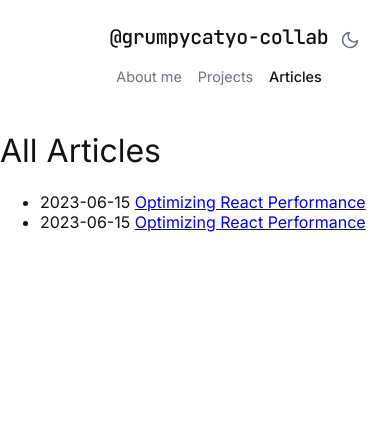
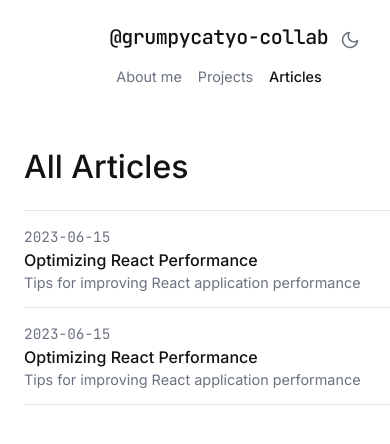
Before and after one commit to grumpycatyo-collab/max-plamadeala.com, an Astro site: page /articles in a window 390 px wide. Shown: the top 444 px of the page. Built offline with nearby package versions, Linux system fonts and the light colour scheme; Astro itself is replaced by a stand-in of ours.

Commit message:
Update styling

```diff
--- a/src/pages/articles.astro
+++ b/src/pages/articles.astro
@@ -11,15 +11,112 @@ const sortedArticles = allArticles.sort(
 
 <Layout title="All Articles">
 	<Header />
-  <body>
+  <main class="container">
+    <div class="articles-section">
       <h1>All Articles</h1>
-    <ul>
+      {sortedArticles.length > 0 ? (
+        <ul class="articles-list">
           {sortedArticles.map(article => (
             <li>
-          <span>{article.data.publishDate.toISOString().split('T')[0]}</span>
-          <a href={`/articles/${article.data.slug}`}>{article.data.title}</a>
+              <time datetime={article.data.publishDate.toISOString()}>
+                {article.data.publishDate.toISOString().split('T')[0]}
+              </time>
+              <a href={`/articles/${article.data.slug}`}>
+                {article.data.title}
+                {article.data.description && (
+                  <span class="description">{article.data.description}</span>
+                )}
+              </a>
             </li>
           ))}
         </ul>
-  </body>
+      ) : (
+        <p class="no-articles">No articles published yet. Check back soon!</p>
+      )}
+    </div>
+  </main>
 </Layout>
+
+<style>
+  .articles-section {
+    padding: 2rem 0;
+  }
+
+  h1 {
+    font-size: 2.5rem;
+    margin-bottom: 2rem;
+    font-weight: 500;
+    color: var(--text-color);
+  }
+
+  .articles-list {
+    list-style: none;
+    padding: 0;
+    margin: 0;
+  }
+
+  .articles-list li {
+    display: flex;
+    align-items: baseline;
+    padding: 1rem 0;
+    border-bottom: 1px solid var(--border-color);
+  }
+
+  .articles-list li:first-child {
+    border-top: 1px solid var(--border-color);
+  }
+
+  time {
+    font-family: 'JetBrains Mono', monospace;
+    font-size: 0.9rem;
+    color: var(--muted-color);
+    min-width: 110px;
+    margin-right: 1.5rem;
+  }
+
+  .articles-list a {
+    color: var(--text-color);
+    text-decoration: none;
+    font-weight: 500;
+    transition: color 0.2s;
+    display: flex;
+    flex-direction: column;
+    gap: 0.25rem;
+  }
+
+  .articles-list a:hover {
+    color: var(--accent-color);
+  }
+
+  .description {
+    font-size: 0.9rem;
+    color: var(--muted-color);
+    font-weight: normal;
+  }
+
+  .no-articles {
+    color: var(--muted-color);
+    font-size: 1.1rem;
+  }
+
+  @media (max-width: 600px) {
+    .articles-section {
+      padding: 1rem 0;
+    }
+
+    h1 {
+      font-size: 2rem;
+      margin-bottom: 1.5rem;
+    }
+
+    .articles-list li {
+      flex-direction: column;
+      gap: 0.25rem;
+    }
+
+    time {
+      min-width: unset;
+      margin-right: 0;
+    }
+  }
+</style>
--- a/src/pages/articles/[slug].astro
+++ b/src/pages/articles/[slug].astro
@@ -23,14 +23,119 @@ const { Content } = await render(entry);
 ---
 
 <Layout title={entry.data.title}>
-<Header />
-  <body>
-    <article>
+  <Header />
+  <main class="container">
+    <article class="article-content">
       <h1>{entry.data.title}</h1>
       <time datetime={entry.data.publishDate.toISOString()}>
         {entry.data.publishDate.toISOString().split('T')[0]}
       </time>
       <Content />
     </article>
-  </body>
-  </Layout>
+  </main>
+</Layout>
+
+<style>
+  .article-content {
+    padding: 2rem 0;
+    max-width: 100%;
+  }
+
+  h1 {
+    font-size: 2.5rem;
+    margin-bottom: 0.5rem;
+    font-weight: 500;
+    color: var(--text-color);
+  }
+
+  time {
+    display: block;
+    font-family: 'JetBrains Mono', monospace;
+    font-size: 0.9rem;
+    color: var(--muted-color);
+    margin-bottom: 2rem;
+  }
+
+  :global(.article-content h2) {
+    font-size: 1.75rem;
+    margin: 2rem 0 1rem;
+    font-weight: 500;
+    color: var(--text-color);
+  }
+
+  :global(.article-content h3) {
+    font-size: 1.5rem;
+    margin: 1.5rem 0 1rem;
+    font-weight: 500;
+    color: var(--text-color);
+  }
+
+  :global(.article-content p) {
+    margin: 1rem 0;
+    line-height: 1.6;
+    color: var(--text-color);
+  }
+
+  :global(.article-content a) {
+    color: var(--accent-color);
+    text-decoration: none;
+  }
+
+  :global(.article-content a:hover) {
+    text-decoration: underline;
+  }
+
+  :global(.article-content code) {
+    font-family: 'JetBrains Mono', monospace;
+    font-size: 0.9em;
+    padding: 0.2em 0.4em;
+    border-radius: 4px;
+    background-color: rgba(128, 128, 128, 0.1);
+  }
+
+  :global(.article-content pre) {
+    padding: 1rem;
+    border-radius: 8px;
+    background-color: rgba(128, 128, 128, 0.1);
+    overflow-x: auto;
+  }
+
+  :global(.article-content pre code) {
+    padding: 0;
+    background-color: transparent;
+  }
+
+  :global(.article-content ul), :global(.article-content ol) {
+    margin: 1rem 0;
+    padding-left: 1.5rem;
+  }
+
+  :global(.article-content li) {
+    margin: 0.5rem 0;
+  }
+
+  :global(.article-content blockquote) {
+    margin: 1.5rem 0;
+    padding-left: 1rem;
+    border-left: 4px solid var(--accent-color);
+    color: var(--muted-color);
+  }
+
+  @media (max-width: 600px) {
+    .article-content {
+      padding: 1rem 0;
+    }
+
+    h1 {
+      font-size: 2rem;
+    }
+
+    :global(.article-content h2) {
+      font-size: 1.5rem;
+    }
+
+    :global(.article-content h3) {
+      font-size: 1.25rem;
+    }
+  }
+</style>
```
Lines whose indentation alone changed are shown as unchanged.
